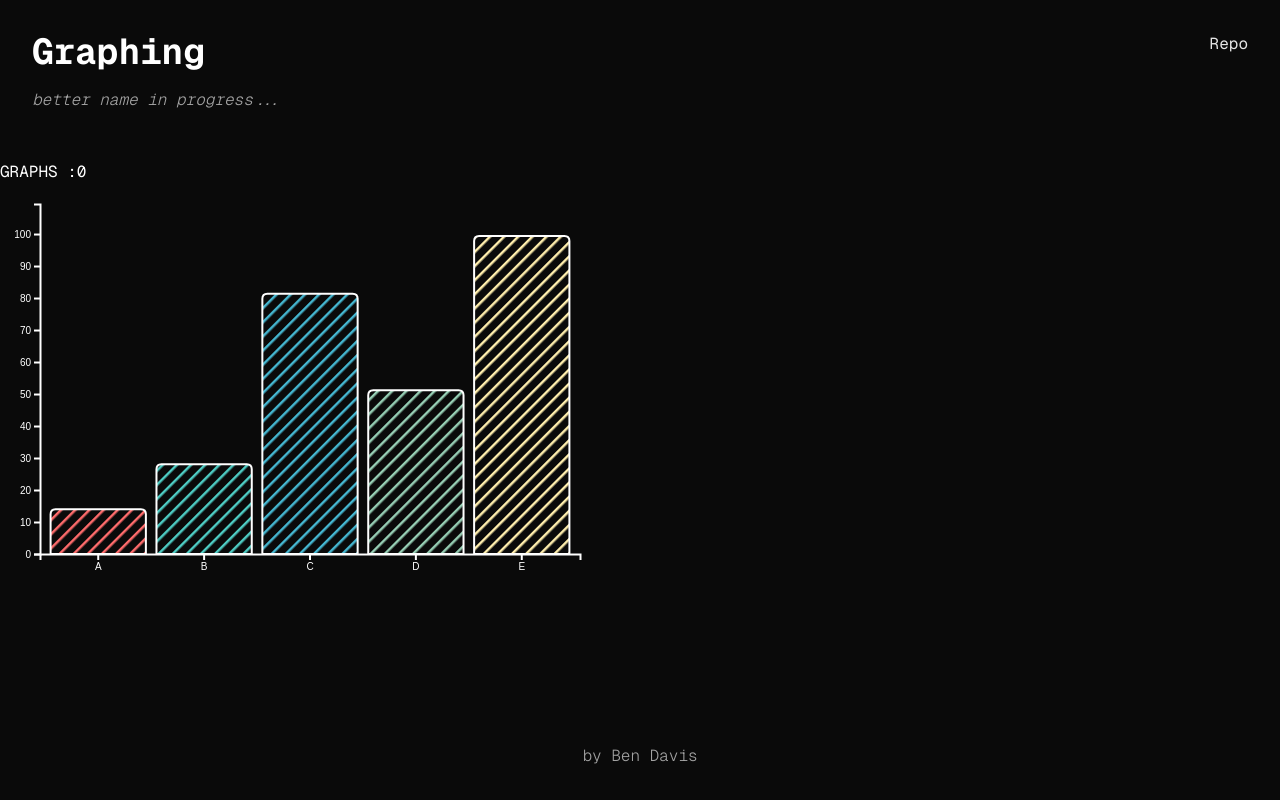
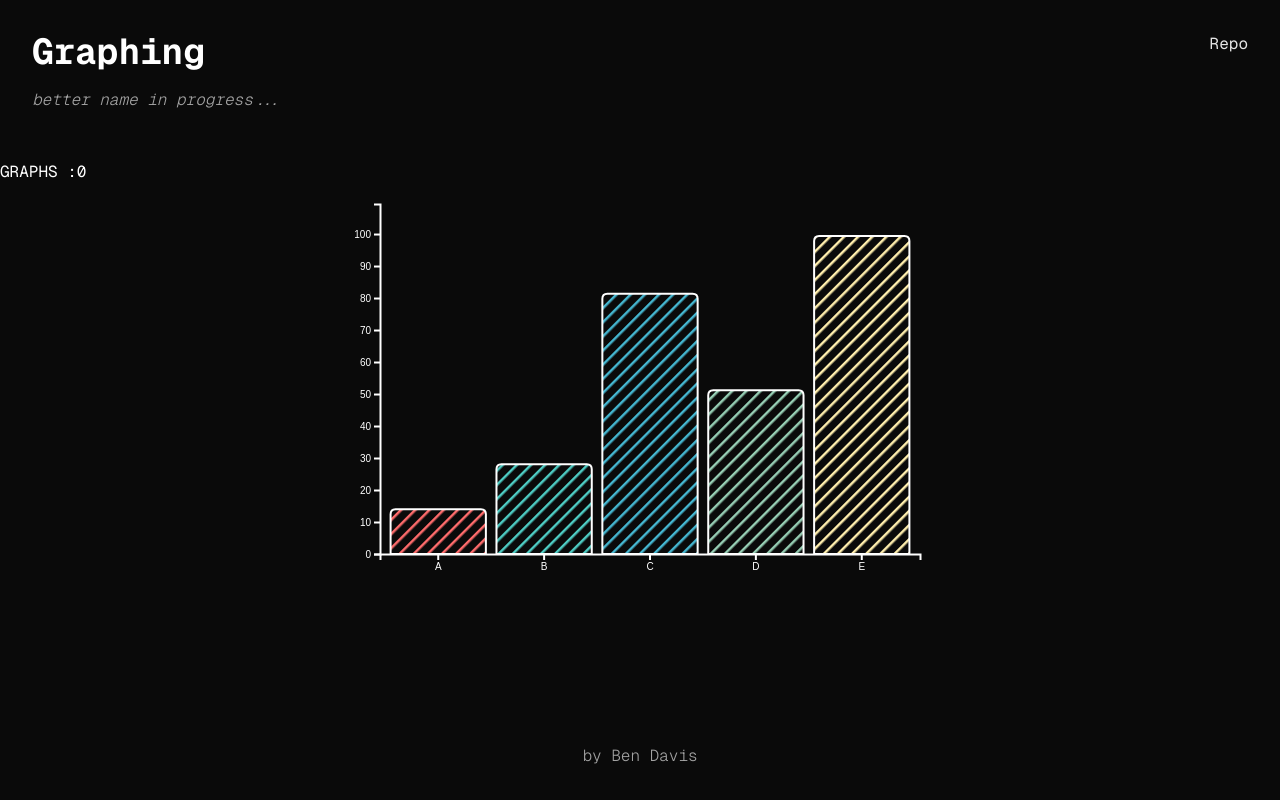
Before and after one commit to AdeliaSolarman/svelte-d3-educational-visual, a SvelteKit app: page / in a window 1280 px wide. Built offline with nearby package versions, Linux system fonts and the light colour scheme.

Commit message:
centered graph

```diff
--- a/src/routes/+page.svelte
+++ b/src/routes/+page.svelte
@@ -5,5 +5,7 @@
 <main class="grow">
 	GRAPHS :0
 
-	<TempBarChart />
+	<div class="flex w-full items-center justify-center">
+		<TempBarChart />
+	</div>
 </main>
```
